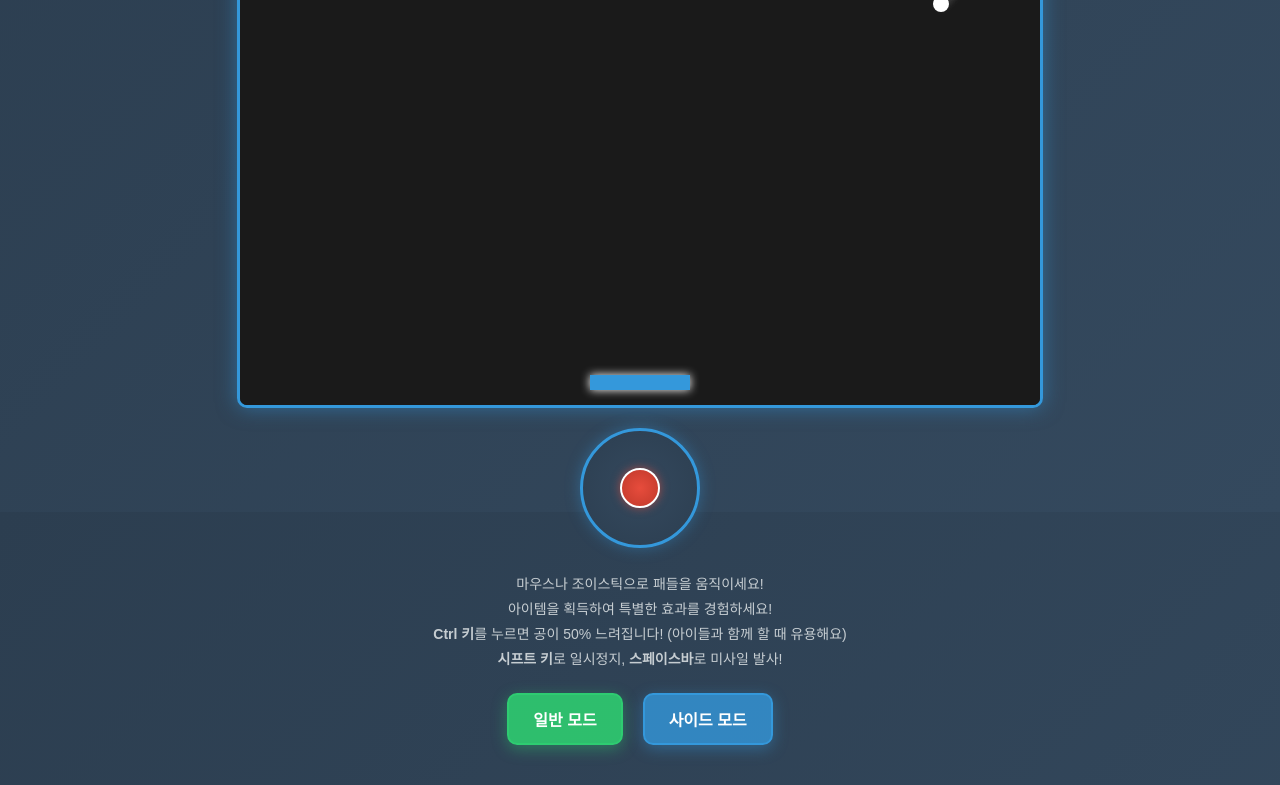
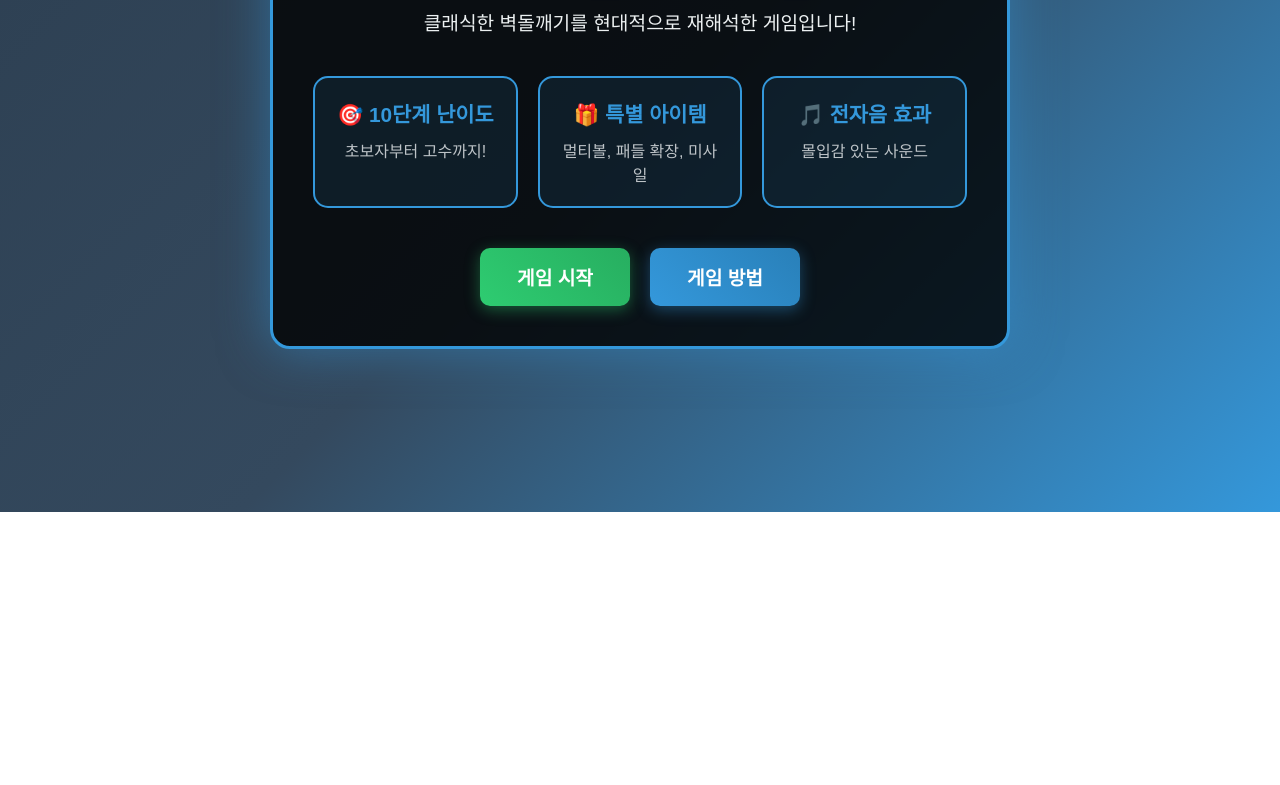
Before and after one commit to hamhyeonggwang/0930, a website: page index.html in a window 1280 px wide. Shown: the part 288-1073 px from the top of the page. After the commit the page ends 800 px from the top, so only its background shows below. Drawn offline with Linux system fonts and the light colour scheme.

Commit message:
Add game start screen with welcome message, features showcase, and tutorial

```diff
--- a/index.html
+++ b/index.html
@@ -7,7 +7,36 @@
     <link rel="stylesheet" href="style.css">
 </head>
 <body>
-    <div class="game-container">
+    <!-- 게임 시작 화면 -->
+    <div class="start-screen" id="startScreen">
+        <div class="start-content">
+            <h1>🎮 벽돌깨기 게임</h1>
+            <p>클래식한 벽돌깨기를 현대적으로 재해석한 게임입니다!</p>
+
+            <div class="game-features">
+                <div class="feature">
+                    <h3>🎯 10단계 난이도</h3>
+                    <p>초보자부터 고수까지!</p>
+                </div>
+                <div class="feature">
+                    <h3>🎁 특별 아이템</h3>
+                    <p>멀티볼, 패들 확장, 미사일</p>
+                </div>
+                <div class="feature">
+                    <h3>🎵 전자음 효과</h3>
+                    <p>몰입감 있는 사운드</p>
+                </div>
+            </div>
+
+            <div class="start-buttons">
+                <button onclick="startGame()" class="start-btn">게임 시작</button>
+                <button onclick="showTutorial()" class="tutorial-btn">게임 방법</button>
+            </div>
+        </div>
+    </div>
+
+    <!-- 게임 화면 -->
+    <div class="game-container" id="gameContainer" style="display: none;">
         <div class="game-header">
             <div class="score">점수: <span id="score">0</span></div>
             <div class="stage">단계: <span id="stage">1</span></div>
--- a/script.js
+++ b/script.js
@@ -1456,6 +1456,71 @@ function changeGameMode(mode) {
 }
 
 // 설정 이벤트 리스너
+// 게임 시작
+function startGame() {
+    document.getElementById('startScreen').style.display = 'none';
+    document.getElementById('gameContainer').style.display = 'flex';
+    initGame();
+    updateUI();
+    loadSettings();
+}
+
+// 튜토리얼 표시
+function showTutorial() {
+    const tutorial = document.createElement('div');
+    tutorial.className = 'tutorial-modal';
+    tutorial.innerHTML = `
+        <div class="tutorial-content">
+            <h2>🎮 게임 방법</h2>
+            <div class="tutorial-section">
+                <h3>🎯 기본 조작</h3>
+                <p>• 마우스나 조이스틱으로 패들을 움직이세요</p>
+                <p>• 공이 패들에 맞으면 위로 튕겨갑니다</p>
+                <p>• 모든 벽돌을 깨면 다음 단계로 진행됩니다</p>
+            </div>
+            <div class="tutorial-section">
+                <h3>⌨️ 키보드 조작</h3>
+                <p>• <strong>시프트 키</strong>: 일시정지</p>
+                <p>• <strong>스페이스바</strong>: 미사일 발사 (미사일 아이템 획득 시)</p>
+                <p>• <strong>Ctrl 키</strong>: 슬로우 모드 (공 속도 50% 감소)</p>
+            </div>
+            <div class="tutorial-section">
+                <h3>🎁 아이템</h3>
+                <p>• <strong>🟡 노란색</strong>: 멀티볼 (공이 3개로 분열)</p>
+                <p>• <strong>🟢 초록색</strong>: 패들 확장 (패들이 길어짐)</p>
+                <p>• <strong>🔴 빨간색</strong>: 미사일 (스페이스바로 발사)</p>
+            </div>
+            <div class="tutorial-section">
+                <h3>🎮 게임 모드</h3>
+                <p>• <strong>일반 모드</strong>: 클래식한 벽돌깨기</p>
+                <p>• <strong>사이드 모드</strong>: 좌/우 벽돌을 옆에서 깨기</p>
+            </div>
+            <button onclick="closeTutorial()" class="close-tutorial">닫기</button>
+        </div>
+    `;
+    tutorial.style.cssText = `
+        position: fixed;
+        top: 0;
+        left: 0;
+        width: 100%;
+        height: 100%;
+        background: rgba(0, 0, 0, 0.9);
+        display: flex;
+        align-items: center;
+        justify-content: center;
+        z-index: 2000;
+    `;
+    document.body.appendChild(tutorial);
+}
+
+// 튜토리얼 닫기
+function closeTutorial() {
+    const tutorial = document.querySelector('.tutorial-modal');
+    if (tutorial) {
+        tutorial.remove();
+    }
+}
+
 document.addEventListener('DOMContentLoaded', () => {
     // 설정 슬라이더 이벤트
     document.getElementById('gameSpeed').addEventListener('input', (e) => {
@@ -1471,8 +1536,4 @@ document.addEventListener('DOMContentLoaded', () => {
     document.getElementById('soundEnabled').addEventListener('change', (e) => {
         gameState.soundEnabled = e.target.checked;
     });
-
-    initGame();
-    updateUI();
-    loadSettings();
 });
--- a/style.css
+++ b/style.css
@@ -10,6 +10,117 @@ body {
     color: #ecf0f1;
     overflow: hidden;
     height: 100vh;
+    margin: 0;
+    padding: 0;
+}
+
+/* 게임 시작 화면 */
+.start-screen {
+    position: fixed;
+    top: 0;
+    left: 0;
+    width: 100%;
+    height: 100%;
+    background: linear-gradient(135deg, #2c3e50, #34495e, #3498db);
+    display: flex;
+    align-items: center;
+    justify-content: center;
+    z-index: 1000;
+}
+
+.start-content {
+    text-align: center;
+    max-width: 800px;
+    padding: 40px;
+    background: rgba(0, 0, 0, 0.8);
+    border-radius: 20px;
+    border: 3px solid #3498db;
+    box-shadow: 0 0 50px rgba(52, 152, 219, 0.5);
+}
+
+.start-content h1 {
+    font-size: 3em;
+    margin-bottom: 20px;
+    color: #3498db;
+    text-shadow: 0 0 20px rgba(52, 152, 219, 0.8);
+}
+
+.start-content p {
+    font-size: 1.2em;
+    margin-bottom: 40px;
+    color: #ecf0f1;
+}
+
+.game-features {
+    display: flex;
+    justify-content: space-around;
+    margin: 40px 0;
+    flex-wrap: wrap;
+    gap: 20px;
+}
+
+.feature {
+    background: rgba(52, 152, 219, 0.1);
+    padding: 20px;
+    border-radius: 15px;
+    border: 2px solid #3498db;
+    min-width: 200px;
+    flex: 1;
+}
+
+.feature h3 {
+    color: #3498db;
+    margin-bottom: 10px;
+    font-size: 1.3em;
+}
+
+.feature p {
+    color: #bdc3c7;
+    margin: 0;
+    font-size: 1em;
+}
+
+.start-buttons {
+    display: flex;
+    gap: 20px;
+    justify-content: center;
+    margin-top: 40px;
+    flex-wrap: wrap;
+}
+
+.start-btn, .tutorial-btn {
+    padding: 15px 30px;
+    font-size: 1.2em;
+    font-weight: bold;
+    border: none;
+    border-radius: 10px;
+    cursor: pointer;
+    transition: all 0.3s;
+    min-width: 150px;
+}
+
+.start-btn {
+    background: linear-gradient(45deg, #2ecc71, #27ae60);
+    color: white;
+    box-shadow: 0 4px 15px rgba(46, 204, 113, 0.4);
+}
+
+.start-btn:hover {
+    background: linear-gradient(45deg, #27ae60, #229954);
+    transform: translateY(-2px);
+    box-shadow: 0 6px 20px rgba(46, 204, 113, 0.6);
+}
+
+.tutorial-btn {
+    background: linear-gradient(45deg, #3498db, #2980b9);
+    color: white;
+    box-shadow: 0 4px 15px rgba(52, 152, 219, 0.4);
+}
+
+.tutorial-btn:hover {
+    background: linear-gradient(45deg, #2980b9, #21618c);
+    transform: translateY(-2px);
+    box-shadow: 0 6px 20px rgba(52, 152, 219, 0.6);
 }
 
 .game-container {
```
